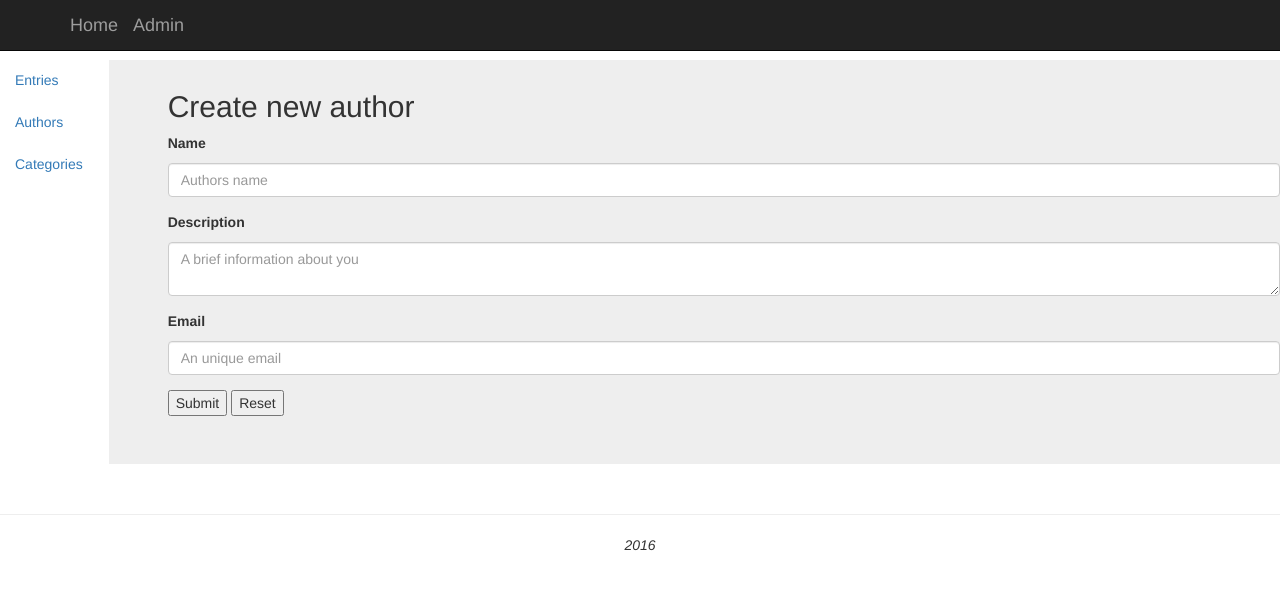
After one commit to AlexPG/flask-demo-app, a Flask app: page /admin/authors/create in a window 1280 px wide. The commit adds this page. Shown: the top 590 px of the page. Run offline with Flask 2, Linux system fonts and the light colour scheme; some libraries are stand-ins or nearby versions.

Commit message:
Create author form and tests

```diff
--- a/config.py
+++ b/config.py
@@ -18,6 +18,7 @@ class DevelopmentConfig(Config):
 
 class TestingConfig(Config):
     TESTING = True
+    WTF_CSRF_ENABLED = False
     SERVER_NAME = 'localhost:5000'
     SQLALCHEMY_DATABASE_URI = os.environ.get('TEST_DATABASE_URL') or \
                               'sqlite:///' + os.path.join(
--- /dev/null
+++ b/demo_app/admin/forms.py
@@ -0,0 +1,16 @@
+from flask_wtf import Form
+from wtforms import StringField, TextAreaField
+from wtforms.validators import Email, InputRequired
+
+class AuthorForm(Form):
+    name = StringField('Name', \
+                       validators=[InputRequired( \
+                                    message='You must provide a name')],
+                       description='Authors name')
+    description = TextAreaField('Description', \
+                                description='A brief information about you')
+    email = StringField('Email',
+                        validators=[Email( message='Must be email'), \
+                                    InputRequired( \
+                                        message='You must provide an email')], \
+                        description='An unique email')
--- a/demo_app/admin/views.py
+++ b/demo_app/admin/views.py
@@ -1,6 +1,9 @@
-from flask import render_template
+from flask import flash, render_template, redirect, url_for
 
 from . import admin
+from .forms import AuthorForm
+
+from demo_app import db
 from demo_app.blog.models import Author
 
 @admin.route('/', methods=['GET'])
@@ -11,3 +14,18 @@ def index():
 def authors():
     authors = Author.query.all()
     return render_template('admin/authors/authors_list.html', authors=authors)
+
+@admin.route('/authors/create', methods=['GET', 'POST'])
+def create_author():
+    form = AuthorForm()
+    if form.validate_on_submit():
+        author = Author(
+                    name = form.name.data,
+                    description = form.description.data,
+                    email = form.email.data
+                )
+        db.session.add(author)
+        db.session.commit()
+        flash('Author has been successfully created')
+        return redirect(url_for('admin.authors'))
+    return render_template('admin/authors/authors_create.html', form=form)
--- a/demo_app/blog/models.py
+++ b/demo_app/blog/models.py
@@ -13,8 +13,10 @@ class Author(db.Model):
 
     entry = db.relationship('Entry', backref=db.backref('authors'))
 
-    def __init__(self, name):
+    def __init__(self, name, description, email):
         self.name = name
+        self.description = description
+        self.email = email
 
     def __repr__(self):
         return '<Author %r>' % self.name
--- a/demo_app/static/css/style.css
+++ b/demo_app/static/css/style.css
@@ -3,5 +3,9 @@
 }
 
 .top{
-    padding-top: 50px;
+    padding-top: 60px;
 }
+
+.inner_jumbotron{
+    padding-top: 10px;
+}
--- a/demo_app/templates/_layouts/admin_base.html
+++ b/demo_app/templates/_layouts/admin_base.html
@@ -1,7 +1,6 @@
-{%- extends "_layouts/main_base.html" %}
+{% extends "_layouts/main_base.html" %}
 
 {% block content %}
-
     <div class="row">
         <div class="col-md-1">
             <div class="top">
@@ -13,9 +12,23 @@
             </div>
         </div>
         <div class="col-md-11">
-            {% block admin_content %}
-
+            {% block message %}
+                <div class="top">
+                    {% with messages = get_flashed_messages() %}
+                        {% if messages %}
+                            {% for message in messages %}
+                                <div class="alert alert-success" role="alert">
+                                    <p>{{ message }}</p>
+                                </div>
+                            {% endfor %}
+                        {% endif %}
+                    {% endwith %}
+                </div>
             {% endblock %}
+            <div class="jumbotron inner_jumbotron">
+                {% block admin_content %}
+                {% endblock %}
+            </div>
         </div>
     </div>
 
--- a/demo_app/templates/_layouts/main_base.html
+++ b/demo_app/templates/_layouts/main_base.html
@@ -1,4 +1,4 @@
-{%- extends "bootstrap/base.html" %}
+{% extends "bootstrap/base.html" %}
 
 {% block styles %}
     {{super()}}
--- /dev/null
+++ b/demo_app/templates/admin/authors/authors_create.html
@@ -0,0 +1,36 @@
+{% extends "_layouts/admin_base.html" %}
+
+{% block title %}New Author{% endblock %}
+
+{% block admin_content %}
+    <div class="left">
+        <h2>Create new author</h2>
+        <form method="POST" action="/admin/authors/create">
+            {{ form.csrf_token }}
+            <div class="form-group">
+                {% for error in form.errors['name'] %}
+                    <div class="alert alert-danger" role="alert">
+                        <strong>Error!</strong> {{error}}
+                    </div>
+                {% endfor %}
+                <label>{{ form.name.label }}</label>
+                {{ form.name(placeholder=form.name.description, class_="form-control") }}
+            </div>
+            <div class="form-group">
+                <label>{{ form.description.label }}</label>
+                {{ form.description(placeholder=form.description.description, class_="form-control") }}
+            </div>
+            <div class="form-group">
+                {% for error in form.errors['email'] %}
+                    <div class="alert alert-danger" role="alert">
+                        <strong>Error!</strong> {{error}}
+                    </div>
+                {% endfor %}
+                <label>{{ form.email.label }}</label>
+                {{ form.email(placeholder=form.email.description, class_="form-control") }}
+            </div>
+            <input type="submit" value="Submit">
+            <input type="reset" value="Reset">
+        </form>
+    </div>
+{% endblock %}
--- a/demo_app/templates/admin/index.html
+++ b/demo_app/templates/admin/index.html
@@ -1,4 +1,4 @@
-{%- extends "_layouts/admin_base.html" %}
+{% extends "_layouts/admin_base.html" %}
 
 {% block title %}Demo-App Admin{% endblock %}
 
--- a/demo_app/templates/main/index.html
+++ b/demo_app/templates/main/index.html
@@ -1,4 +1,4 @@
-{%- extends "_layouts/main_base.html" %}
+{% extends "_layouts/main_base.html" %}
 
 {% block title %}Demo-App{% endblock %}
 
```
Also changed, not shown: demo_app/templates/admin/authors/authors_list.html (+7 -5 lines), tests/test_views.py (+12 -0 lines).
